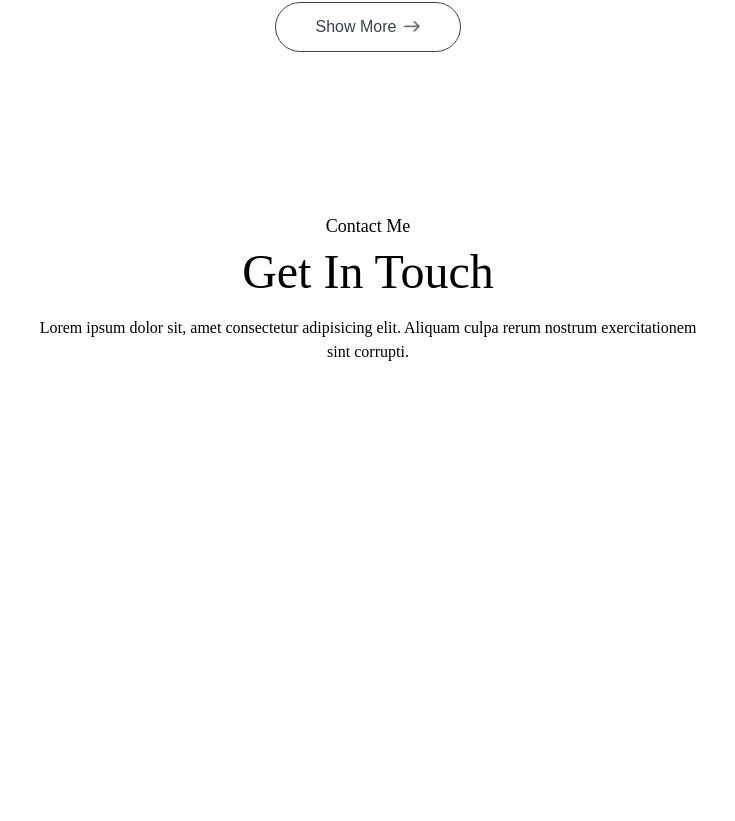
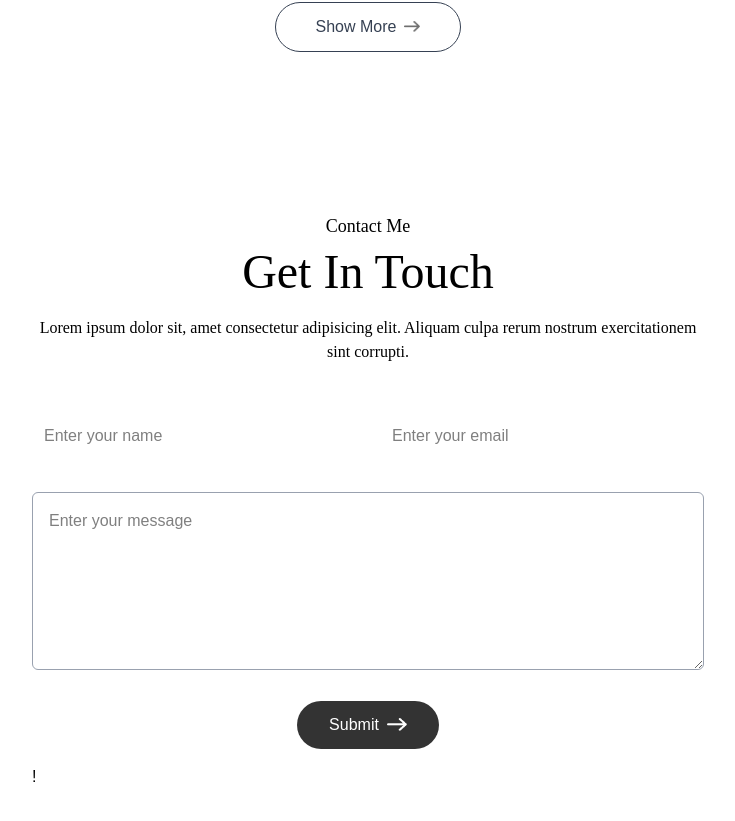
Before and after one commit to thanatP-Bz/portflio, a Next.js app: page / in a window 1280 px wide. Shown: the part 2527-3348 px from the top of the page, without its empty margins (272-1007 px from the left). Before the commit the page ends 2979 px from the top, so only its background shows below. Built offline with nearby package versions, Linux system fonts and the light colour scheme; a web font is replaced by a local one.

Commit message:
addedContact

```diff
--- a/app/components/Contact.jsx
+++ b/app/components/Contact.jsx
@@ -1,6 +1,32 @@
-import React from "react";
+import { assets } from "@/assets/assets";
+import Image from "next/image";
+import React, { useState } from "react";
 
 const Contact = () => {
+  const [result, setResult] = useState("");
+
+  const onSubmit = async (event) => {
+    event.preventDefault();
+    setResult("Sending....");
+    const formData = new FormData(event.target);
+
+    formData.append("access_key", "d2887ce2-48dd-48f5-b0bc-e16871ff2a90");
+
+    const response = await fetch("https://api.web3forms.com/submit", {
+      method: "POST",
+      body: formData,
+    });
+
+    const data = await response.json();
+
+    if (data.success) {
+      setResult("Form Submitted Successfully");
+      event.target.reset();
+    } else {
+      console.log("Error", data);
+      setResult(data.message);
+    }
+  };
   return (
     <div
       id="contact"
@@ -13,6 +39,45 @@ const Contact = () => {
         Lorem ipsum dolor sit, amet consectetur adipisicing elit. Aliquam culpa
         rerum nostrum exercitationem sint corrupti.
       </p>
+
+      <form className="max-w-2xl mx-auto" onSubmit={onSubmit}>
+        <div className="grid grid-cols-[repeat(auto-fit,minmax(200px,1fr))] gap-6 mt-10 mb-8">
+          <input
+            className="flex-1 p-3 outline-none border-[0.5] border-gray-400 round-md bg-white rounded-md"
+            type="text"
+            placeholder="Enter your name"
+            name="name"
+            required
+          />
+          <input
+            className="flex-1 p-3 outline-none border-[0.5] border-gray-400 round-md bg-white rounded-md"
+            type="email"
+            placeholder="Enter your email"
+            name="email"
+            required
+          />
+        </div>
+        <textarea
+          rows="6"
+          placeholder="Enter your message"
+          required
+          className="w-full p-4 outline-none border-[0.5px] border-gray-400 rounded-md bg-white mb-6"
+          name="message"
+        ></textarea>
+
+        <button
+          className="py-3 px-8 w-max flex items-center justify-between gap-2 bg-black/80 text-white rounded-full mx-auto hover:bg-dark duration-500 cursor-pointer"
+          type="sumbit"
+        >
+          Submit{" "}
+          <Image
+            src={assets.right_arrow_white}
+            alt=""
+            className="w-5 cursor-pointer"
+          />
+        </button>
+        <p className="mt-4">{result}!</p>
+      </form>
     </div>
   );
 };
```
Also changed, not shown: app/components/Footer.jsx (added).
